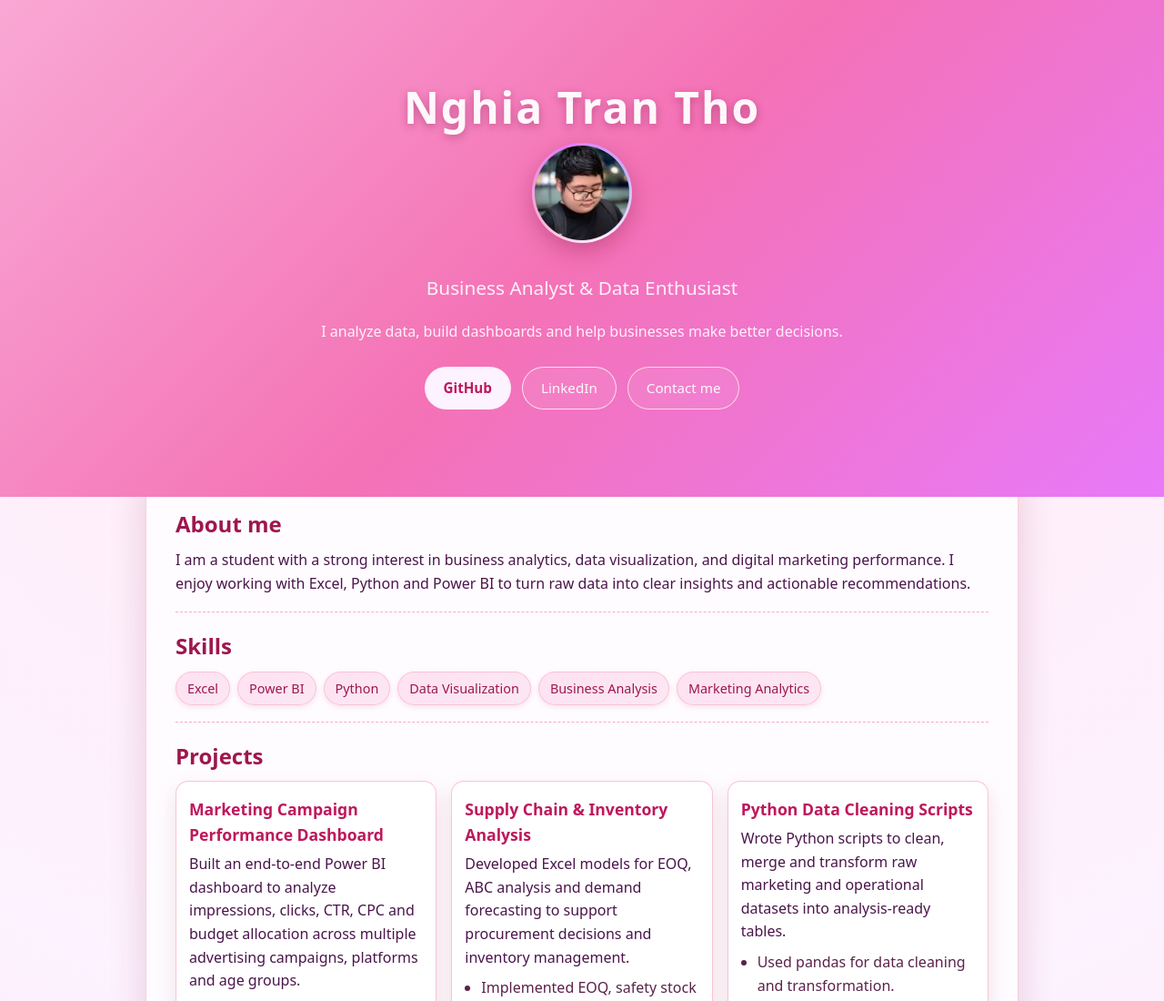
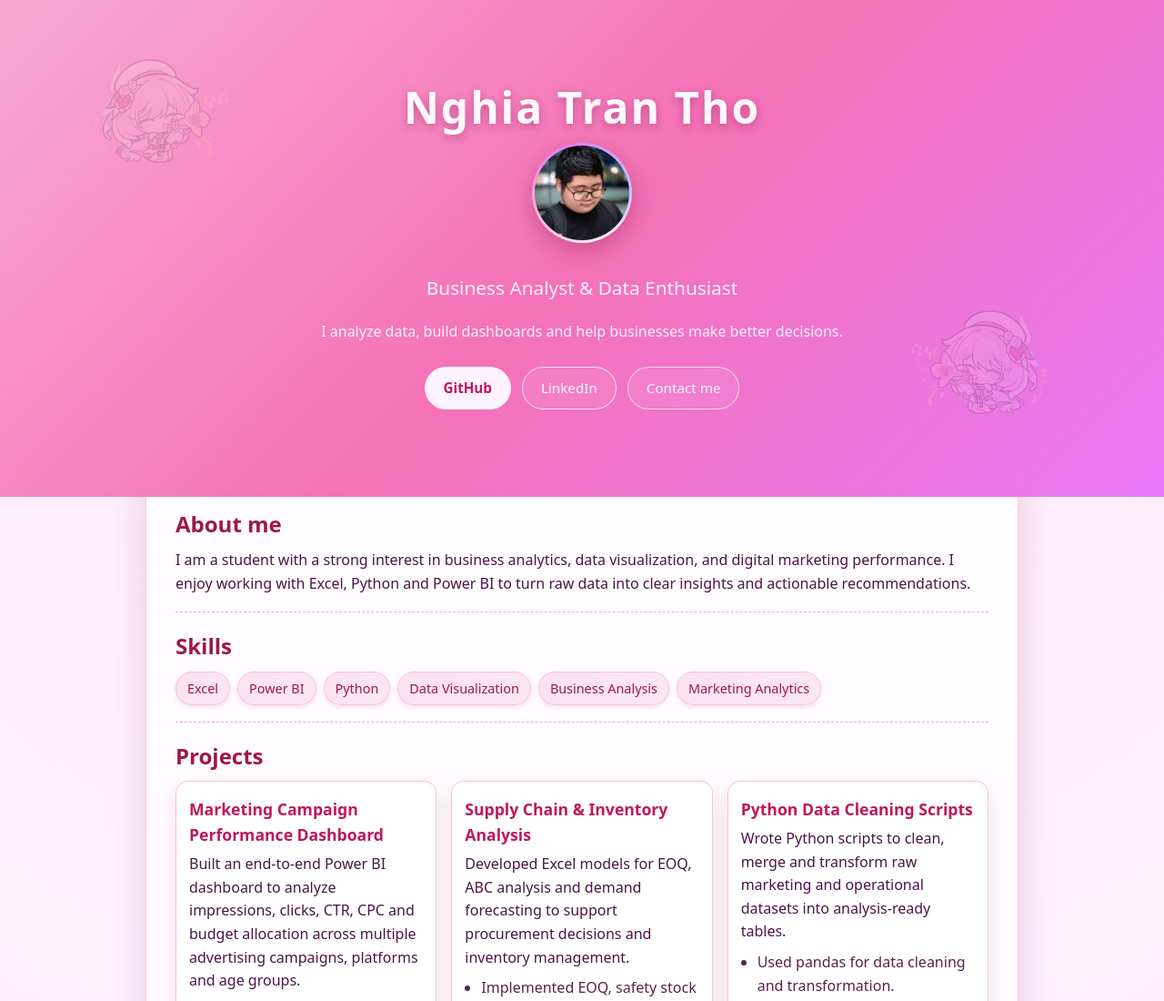
Before and after one commit to Elys-ia/nghiatrantho.github.io, a plain HTML site: page index.html in a window 1280 px wide. Shown: the top 1100 px of the page at 91% size. Drawn offline with Linux system fonts and the light colour scheme.

Commit message:
Style.css

```diff
--- a/style.css
+++ b/style.css
@@ -26,7 +26,7 @@ body {
     position: absolute;
     width: 150px;
     height: 150px;
-    background-image: url("ely4.jpg");
+    background-image: url("ely4.png");
     background-size: contain;
     background-repeat: no-repeat;
     opacity: 0.18;
@@ -41,7 +41,7 @@ body {
     position: absolute;
     width: 150px;
     height: 150px;
-    background-image: url("ely4.jpg");
+    background-image: url("ely4.png");
     background-size: contain;
     background-repeat: no-repeat;
     opacity: 0.18;
```
